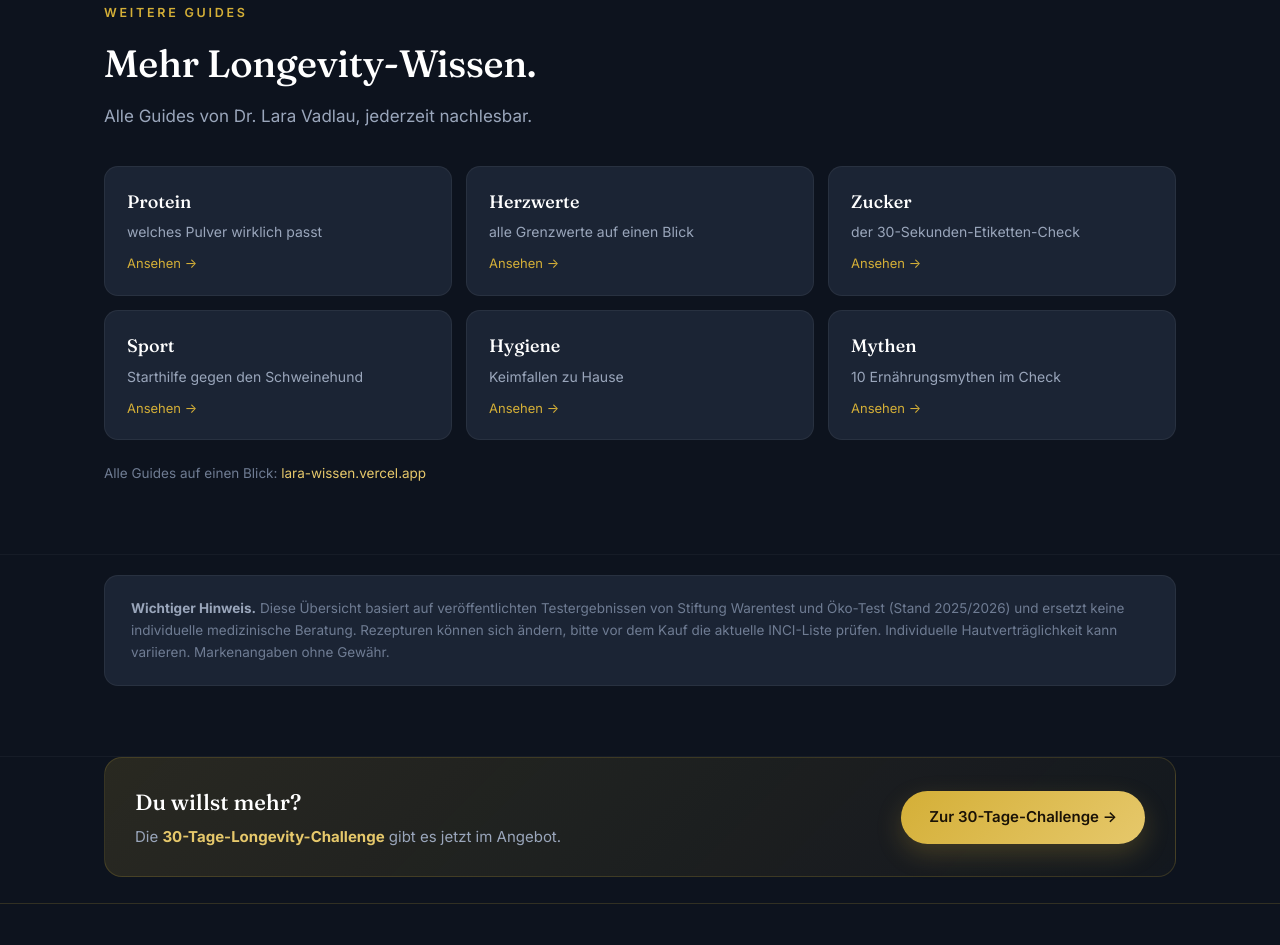
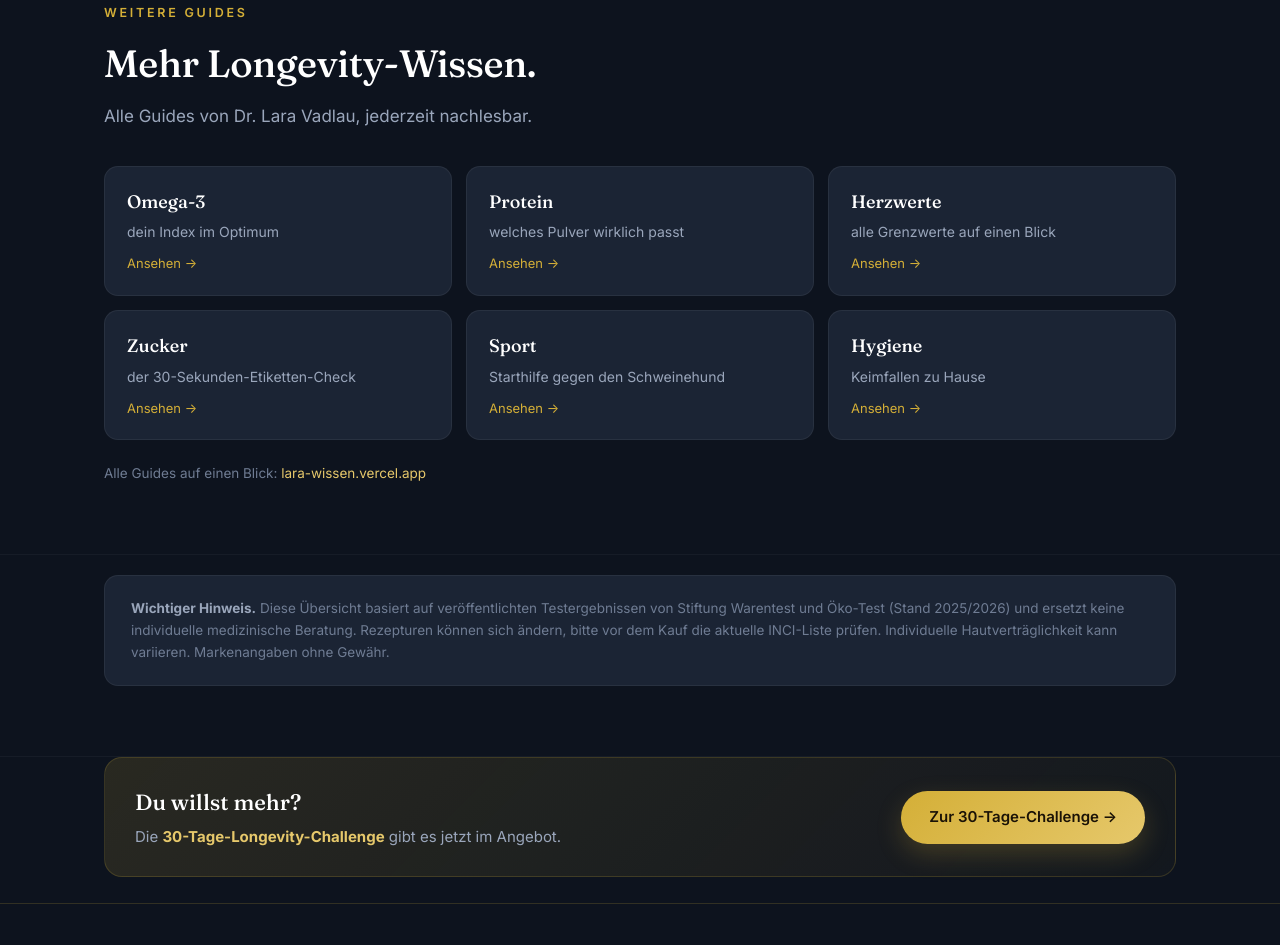
Before and after one commit to BookRevolution/lara-wissen-sonnencreme, a plain HTML site: page index.html in a window 1280 px wide. Shown: the part 7052-7997 px from the top of the page. Drawn offline with Linux system fonts and the light colour scheme.

Commit message:
Querverlinkung: Omega-3-Guide

```diff
--- a/index.html
+++ b/index.html
@@ -399,12 +399,12 @@ footer .container{display:flex;flex-wrap:wrap;justify-content:space-between;gap:
       <p>Alle Guides von Dr. Lara Vadlau, jederzeit nachlesbar.</p>
     </div>
     <div class="more reveal">
+      <a href="https://lara-omega3.vercel.app"><span class="t">Omega-3</span><span class="d">dein Index im Optimum</span><span class="go">Ansehen &rarr;</span></a>
       <a href="https://lara-protein.vercel.app"><span class="t">Protein</span><span class="d">welches Pulver wirklich passt</span><span class="go">Ansehen &rarr;</span></a>
       <a href="https://lara-herzwerte.vercel.app"><span class="t">Herzwerte</span><span class="d">alle Grenzwerte auf einen Blick</span><span class="go">Ansehen &rarr;</span></a>
       <a href="https://lara-zucker.vercel.app"><span class="t">Zucker</span><span class="d">der 30-Sekunden-Etiketten-Check</span><span class="go">Ansehen &rarr;</span></a>
       <a href="https://lara-sport.vercel.app"><span class="t">Sport</span><span class="d">Starthilfe gegen den Schweinehund</span><span class="go">Ansehen &rarr;</span></a>
       <a href="https://lara-hygiene.vercel.app"><span class="t">Hygiene</span><span class="d">Keimfallen zu Hause</span><span class="go">Ansehen &rarr;</span></a>
-      <a href="https://lara-mythen.vercel.app"><span class="t">Mythen</span><span class="d">10 Ernährungsmythen im Check</span><span class="go">Ansehen &rarr;</span></a>
     </div>
     <p style="margin-top:22px;color:var(--muted-2);font-size:13.5px">Alle Guides auf einen Blick: <a href="https://lara-wissen.vercel.app">lara-wissen.vercel.app</a></p>
   </div>
```
